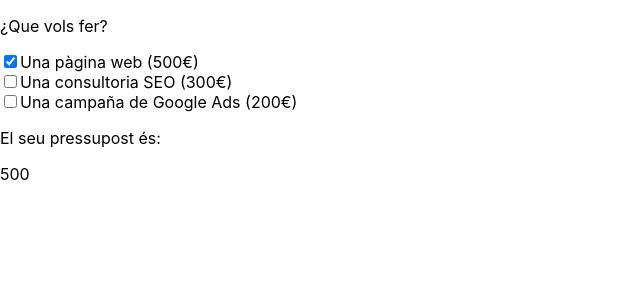
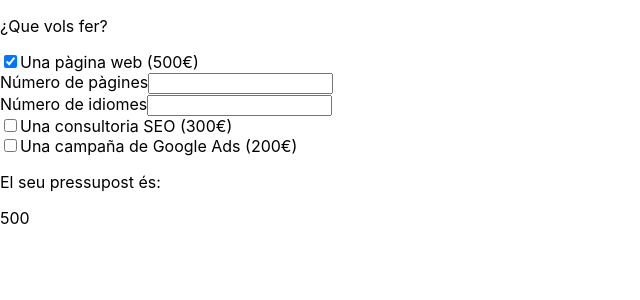
Before and after one commit to CristianAltGr/Sprint-7, a React (Create React App) app in the folder budget/: page / in a window 1280 px wide. Both pictures are taken after a click on the checkbox 10 px from the left and 61 px from the top of the page. Shown: the top 300 px of the page, without its empty margins (0-640 px from the left). Built offline with nearby package versions, Linux system fonts and the light colour scheme.

Commit message:
exercice 2 do it!

```diff
--- a/budget/src/App.js
+++ b/budget/src/App.js
@@ -1,39 +1,71 @@
 import logo from './logo.svg';
 import './App.css';
 import Check from './components/scene/form';
+import Panel from './components/scene/panel';
 import { useEffect, useState } from 'react';
 
 function App() {
 
+  const [webConf,setWeb]=useState(false);
   const [price,setPrice]= useState(0);
   const [status,setStatus]= useState([
-  {name:"web", value: 500, check: false},
+  {name:"web", value: 500, check: false, pages: 0, idiom: 0},
   {name:"seo", value: 300, check: false},
   {name:"ads", value: 200, check: false}]);
 
   const selectService = (event) => {
 
     const target = event.target;
-
     const newStatus = status.map( (service) =>{
 
       if (target.name === service.name && target.checked === true){
         service.check =true;
+        if(target.name === "web"){
+          setWeb(true);
+        }
+
       } else if( target.name === service.name && target.checked === false ){
         service.check = false;
+        if(target.name === "web"){
+          setWeb(false);
+        }
+
       }
+
       return service;
     })
 
   setStatus(newStatus);
   }
 
+  const configureWeb = (event) => {
+
+    const newStatus = status.map((service) => {
+
+      if(service.name === "web" && event.target.name === "pag"){
+        event.target.value > 0 ? service.pages = event.target.value : service.pages = 0;
+      } else if(service.name === "web" && event.target.name === "idiom"){
+        event.target.value > 0 ? service.idiom = event.target.value : service.idiom = 0;
+      }
+
+      return service
+    } )
+
+  setStatus(newStatus);
+  }
+
   useEffect(()=>{
 
-    const total= status.reduce( (acc,state) => {
+    const total= status.reduce((acc,state) => {
 
       if(state.check=== true){
         acc = acc + state.value;
+
+        if(state.name==="web"){
+
+          const PRICEWORK = 30;
+          acc = acc + ((state.pages*state.idiom)*PRICEWORK);
+        }
       }
       return acc
     },0)
@@ -46,15 +78,16 @@ function App() {
       <p>¿Que vols fer?</p>
       <form action="">
         <div>
-        <Check name="web" value={500} checked onChange={selectService}></Check>
+        <Check name="web" price={500} checked onChange={selectService}></Check>
         <label>Una pàgina web (500€)</label>
         </div>
+        <Panel webCheck={webConf} func={configureWeb}></Panel>
         <div>
-        <Check name="seo" value={300} checked onChange={selectService}></Check>
+        <Check name="seo" price={300} checked onChange={selectService}></Check>
         <label>Una consultoria SEO (300€)</label>
         </div>
         <div>
-        <Check name="ads" value={200} checked onChange={selectService}></Check>
+        <Check name="ads" price={200} checked onChange={selectService}></Check>
         <label>Una campaña de Google Ads (200€)</label>
         </div>
       </form>
--- /dev/null
+++ b/budget/src/components/scene/panel.js
@@ -0,0 +1,19 @@
+import React from "react";
+
+const Panel = (props) => {
+
+    return ( props.webCheck &&
+    <div className="configWeb">
+        <div>
+            <span>Número de pàgines</span>
+            <input type="number" min={0} name="pag" id="pags" onChange={props.func} />
+        </div>
+        <div>
+            <span>Número de idiomes</span>
+            <input type="number" min={0} name="idiom" id="idioms" onChange={props.func} />
+        </div>
+    </div>
+    )
+}
+
+export default Panel;
```
